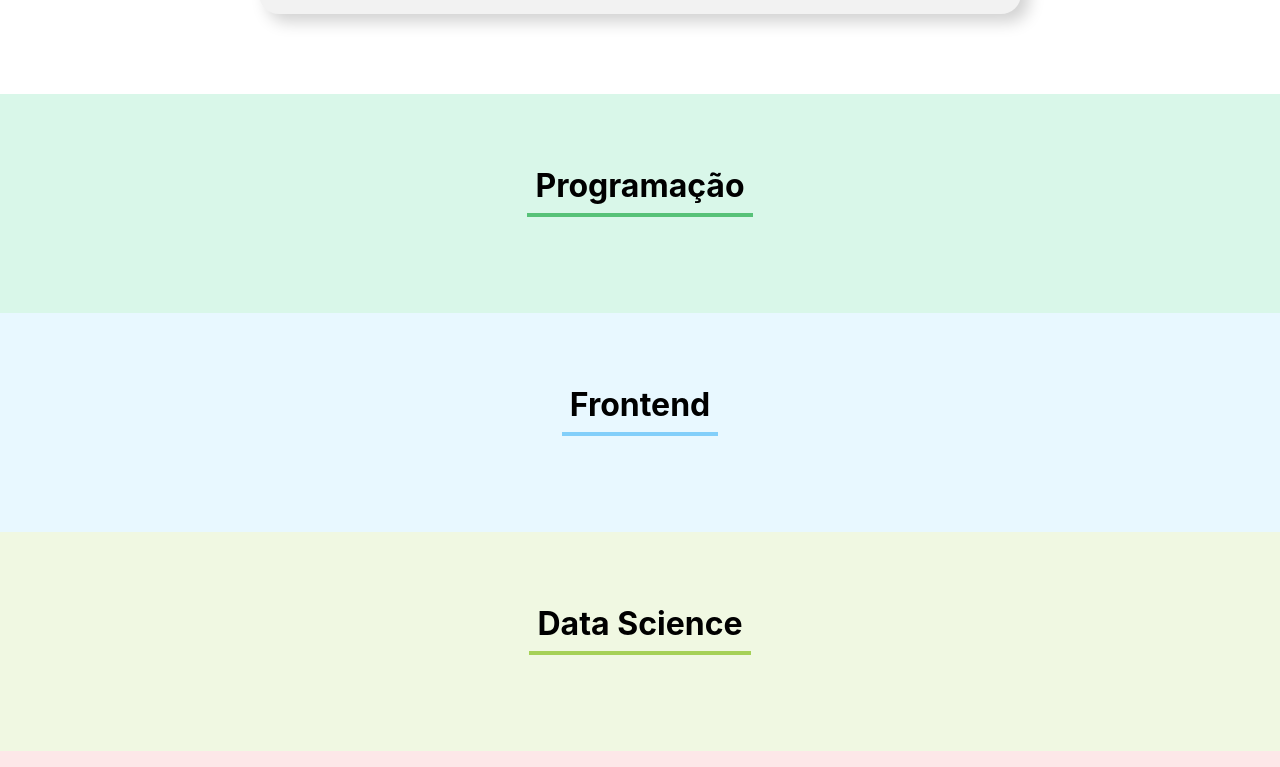
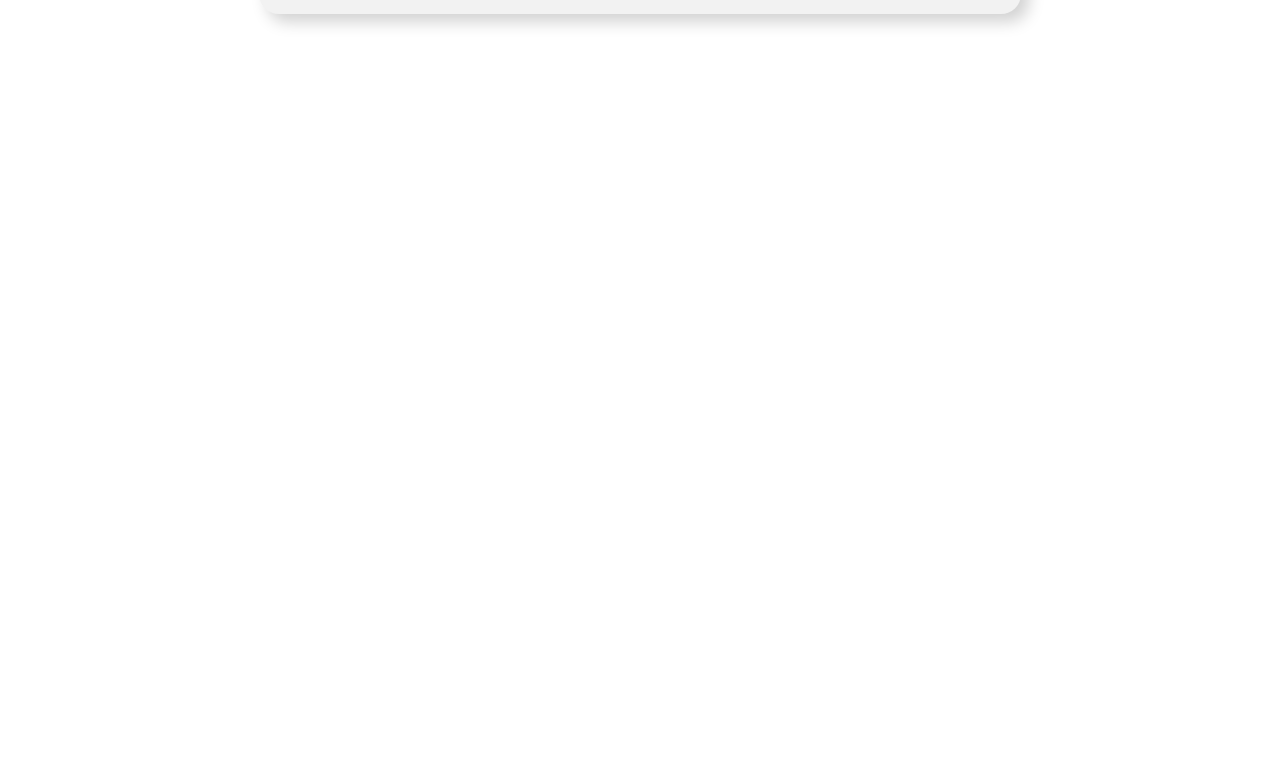
Before and after one commit to DaveSongnata/organo, a React (Create React App) app: page / in a window 1280 px wide. Shown: the part 1033-1800 px from the top of the page. After the commit the page ends 1127 px from the top, so only its background shows below. Built offline with nearby package versions, Linux system fonts and the light colour scheme.

Commit message:
fix: ternary applied, now the form refreshs itself to empty when a new card is added!

```diff
--- a/src/components/Formulario/index.js
+++ b/src/components/Formulario/index.js
@@ -21,7 +21,13 @@
                 time
             });
 
-            console.log('Dados enviados:', { nome, cargo, imagem, time });};
+            console.log('Dados enviados:', { nome, cargo, imagem, time });
+
+            setNome('')
+            setCargo('')
+            setImagem('')
+            setTime('')
+        };
 
 
     return (
--- a/src/components/Time/index.js
+++ b/src/components/Time/index.js
@@ -7,12 +7,10 @@
     const cpm = { borderColor: props.corPrimaria}
 
     return(
-        <section className = "time" style={csd}>
+        (props.colaboradores.length > 0) ? <section className = "time" style={csd}>
             <h3 style={cpm}>{props.nome}</h3>
             <div className = "colaboradores">{props.colaboradores.map (colaborador => <Colaborador nome = {colaborador.nome} cargo = {colaborador.cargo} imagem = {colaborador.imagem}/>)}</div>
-
-
-        </section>
+        </section>: ''
 
     )
 
```
